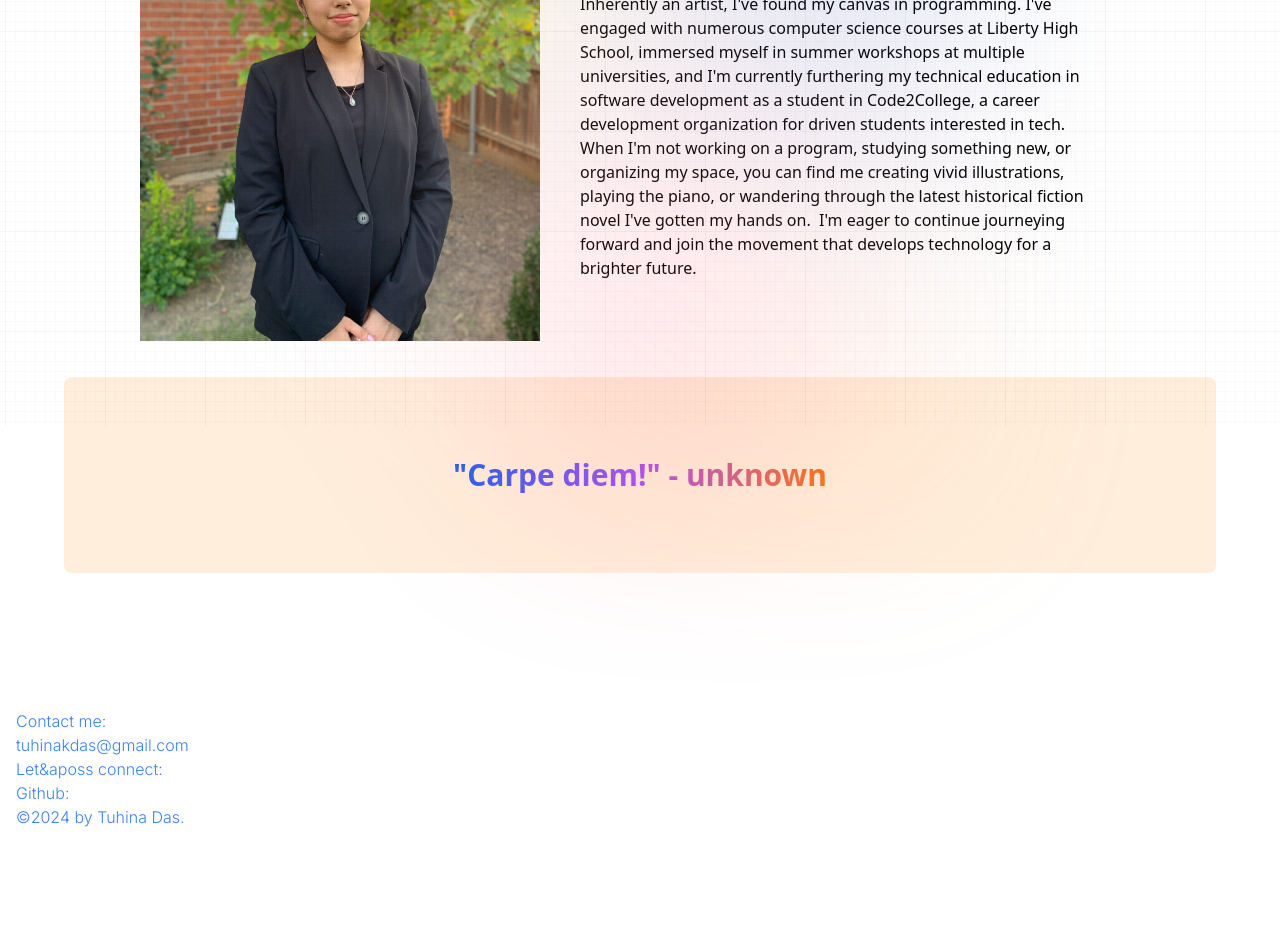
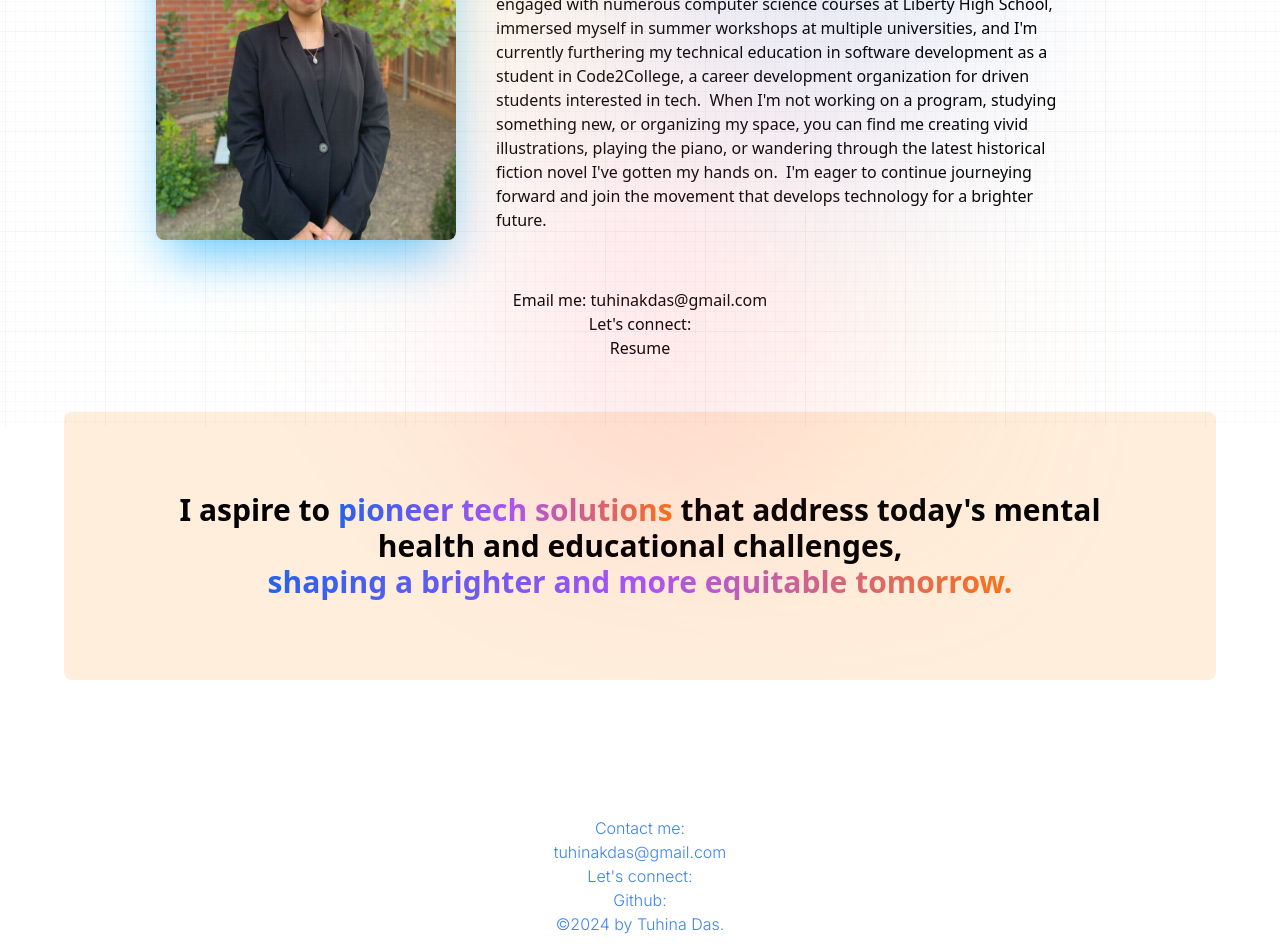
Before and after one commit to tuhina-das/portfolio, a Next.js app: page /about in a window 1280 px wide. Shown: the part 390-1342 px from the top of the page. Before the commit the page ends 1235 px from the top, so only its background shows below. Built offline with nearby package versions, Linux system fonts and the light colour scheme.

Commit message:
working on abt me

```diff
--- a/app/about/page.jsx
+++ b/app/about/page.jsx
@@ -10,15 +10,16 @@ const About = () => {
       {/* border-solid border-[5px] border-black */}
       <div className="mx-auto text-center max-w-5xl my-[3vh] p-3">
         <h1 className="text-5xl gradient_text mb-[5vh]">ABOUT ME</h1>
-        <div className="flex">
+        <div className="lg:flex items-center mx-[2vh]">
           <Image
             // TODO: style image to have rounded corners + shadow
             src="/assets/images/professionalTuhina.jpg"
-            width="400"
-            height="400"
-            alt="Photo of me in professional attire"
+            className="mx-auto w-auto h-[400px] rounded-lg shadow-2xl shadow-[#5ec7ff]"
+            alt="Me in a professional suit"
+            width={350}
+            height={400}
           />
-          <p className="text-left p-[5vh] border-solid">
+          <p className="lg:text-left md-sm:text-center p-[5vh] border-solid">
             There are many reasons why childhood is such a magical experience.
             Growing up, I was enchanted by the developing technology surrounding
             me: how it worked, the latest developments, and the beauty of a
@@ -39,10 +40,22 @@ const About = () => {
             for a brighter future.
           </p>
         </div>
+        <div className="my-[2vh] items-start text-center">
+          <Link href="mailto:tuhinakdas@gmail.com">
+            Email me: tuhinakdas@gmail.com
+          </Link>
+          <p>Let's connect: </p>
+          <p>Resume</p>
+        </div>
       </div>
-      <div className="text-center mx-[5vw] py-[10vh] bg-orange-300 bg-opacity-25 rounded-lg">
-        <h1 className="text-3xl gradient_text">
-          &quot;Carpe diem!&quot; - unknown
+      <div className="text-center mx-[5vw] p-[10vh] bg-orange-300 bg-opacity-25 rounded-lg">
+        <h1 className="text-3xl font-semibold">
+          I aspire to{" "}
+          <p className="text-3xl gradient_text">pioneer tech solutions</p> that
+          address today&apos;s mental health and educational challenges,
+          <p className="text-3xl gradient_text">
+            shaping a brighter and more equitable tomorrow.
+          </p>
         </h1>
       </div>
     </>
--- a/app/globals.css
+++ b/app/globals.css
@@ -72,7 +72,7 @@
 
 /* Text Styles */
 .gradient_text {
-  @apply align-middle font-semibold bg-gradient-to-r from-blue-600 via-purple-500 to-orange-500 inline-block text-transparent bg-clip-text;
+  @apply font-semibold bg-gradient-to-r from-blue-600 via-purple-500 to-orange-500 inline-block text-transparent bg-clip-text;
 }
 
 /* Navbar Styles */
@@ -85,5 +85,9 @@
 }
 
 .nav_options_text {
-  @apply align-middle font-inter font-light text-blue-500;
+  @apply hover:font-semibold align-middle font-inter font-light text-blue-500;
 }
+
+Link:hover {
+  @apply underline font-semibold;
+}
--- a/components/Footer.jsx
+++ b/components/Footer.jsx
@@ -7,14 +7,17 @@ import { useState, useEffect } from "react";
 const Foot = () => {
   return (
     <>
-      <footer className="nav_options_text relative bottom-0 w-full mx-auto justify-between min-h-[5vh] rounded-lg h-fit mt-[15vh] p-[2vh] bg-white">
+      {/* border-solid border-black border-50px nav_options_text relative bottom-0 w-full mx-auto justify-between min-h-[5vh] rounded-lg h-fit mt-[15vh] p-[2vh] bg-white */}
+      <footer className="text-center nav_options_text relative bottom-0 w-full mx-auto min-h-[5vh] h-fit mt-[15vh] p-[2vh] bg-white">
+        <p>Contact me:</p>
+        <p>tuhinakdas@gmail.com</p>
         <div>
-          <p>Contact me:</p>
-          <p>tuhinakdas@gmail.com</p>
+          <p>Let&apos;s connect:</p>
         </div>
-        <div>Let&aposs connect:</div>
-        <div>Github:</div>
-        ©2024 by Tuhina Das.
+        <div>
+          <p>Github:</p>
+        </div>
+        <p>©2024 by Tuhina Das.</p>
       </footer>
     </>
   );
--- a/tailwind.config.js
+++ b/tailwind.config.js
@@ -17,4 +17,20 @@ module.exports = {
     },
   },
   plugins: [],
+  screens: {
+    sm: "640px",
+    // => @media (min-width: 640px) { ... }
+
+    md: "768px",
+    // => @media (min-width: 768px) { ... }
+
+    lg: "1024px",
+    // => @media (min-width: 1024px) { ... }
+
+    xl: "1280px",
+    // => @media (min-width: 1280px) { ... }
+
+    "2xl": "1536px",
+    // => @media (min-width: 1536px) { ... }
+  },
 };
```
